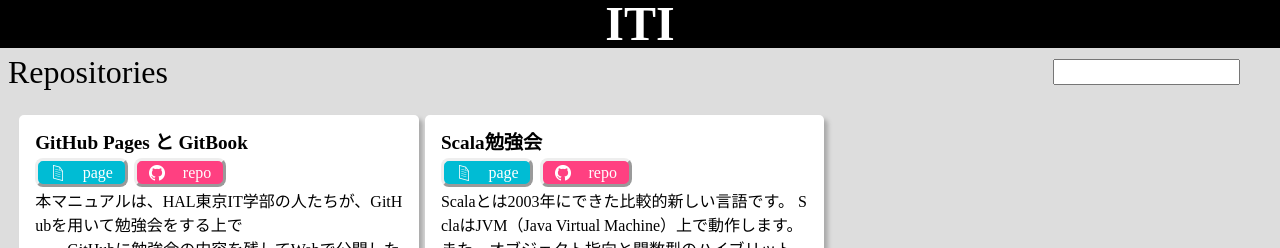
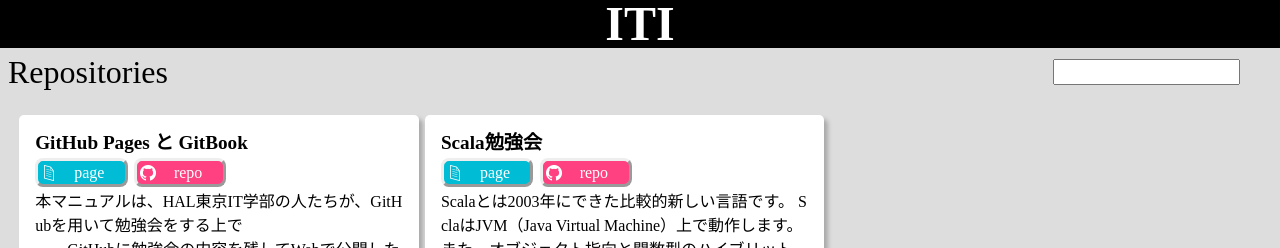
Before and after one commit to i-t-e-m/i-t-e-m.github.io, a plain HTML site: page index.html in a window 1280 px wide. Shown: the top 248 px of the page. Drawn offline with Linux system fonts and the light colour scheme.

Commit message:
for firefox 2

```diff
--- a/css/style.css
+++ b/css/style.css
@@ -69,29 +69,21 @@ section h1 {
 	width: 5em;
 	height: 1rem;
 	line-height: .5rem;
-	vertical-align: baseline;
 	text-align: center;
-	line-height: .0rem;
 	padding: .2rem;
 	margin: .2em;
 	text-decoration: none;
-	display: inline-flex;
-	align-items: center;
-	justify-content: space-around;
+	display: inline-block;
 	border: outset;
 	border-radius: .5rem;
 	color: #fff;
 }
+.page_btn span, .repo_btn span {
+	line-height: 1rem;
+}
 .page_btn {
 	background-color: #00bcd4;
 	margin-left: 0;
-}
-.page_btn .page-icon {
-	width: 1rem;
-	height: 1rem;
-	display: block;
-	background: url("../img/page.png");
-	background-size: contain;
 }
 .repo_btn {
 	background-color: #ff4081;
@@ -106,10 +98,16 @@ section h1 {
 	height: 100%;
 	background-color: rgba(255,255,255,.3);
 }
-.repo_btn .git-icon {
+.git-icon, .page-icon {
 	width: 1rem;
 	height: 1rem;
 	display: block;
-	background: url("../img/GitHub-Mark-Light-32px.png");
+	float: left;
 	background-size: contain;
 }
+.git-icon {
+	background-image: url("../img/GitHub-Mark-Light-32px.png");
+}
+.page-icon {
+	background-image: url("../img/page.png");
+}
```
